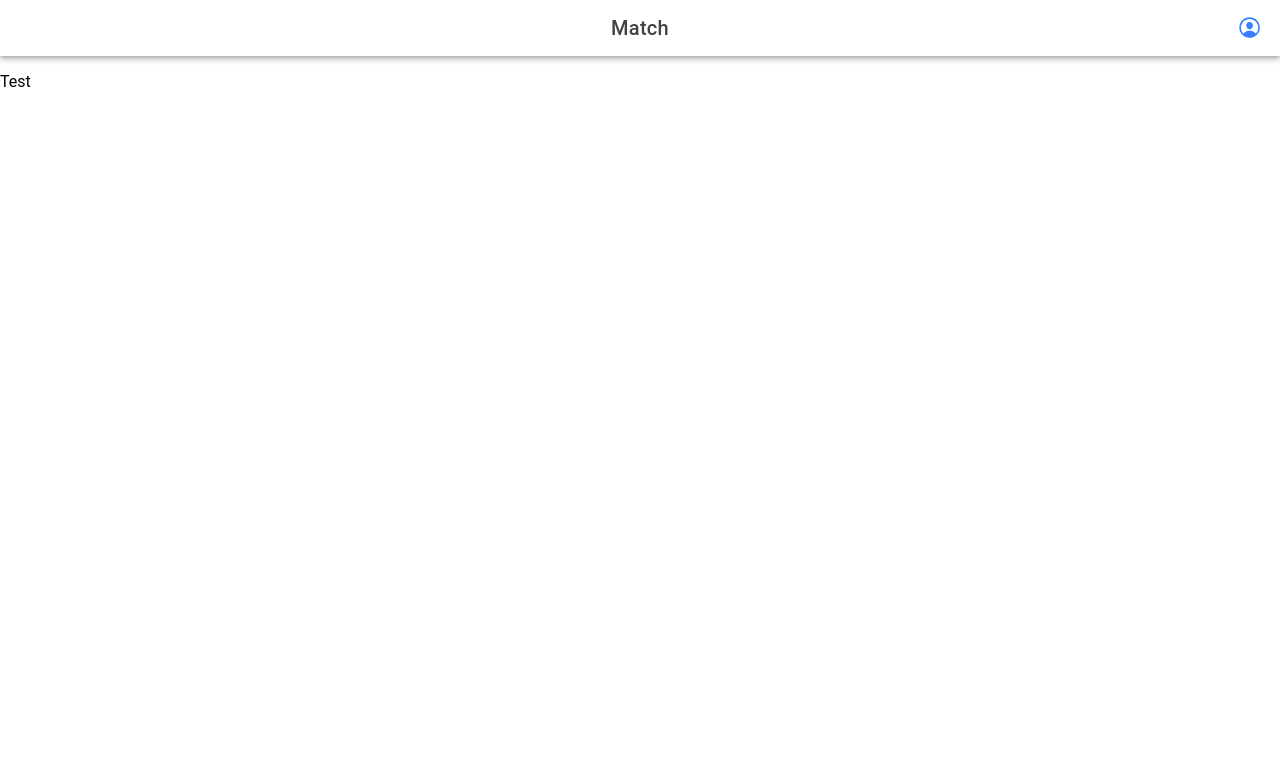
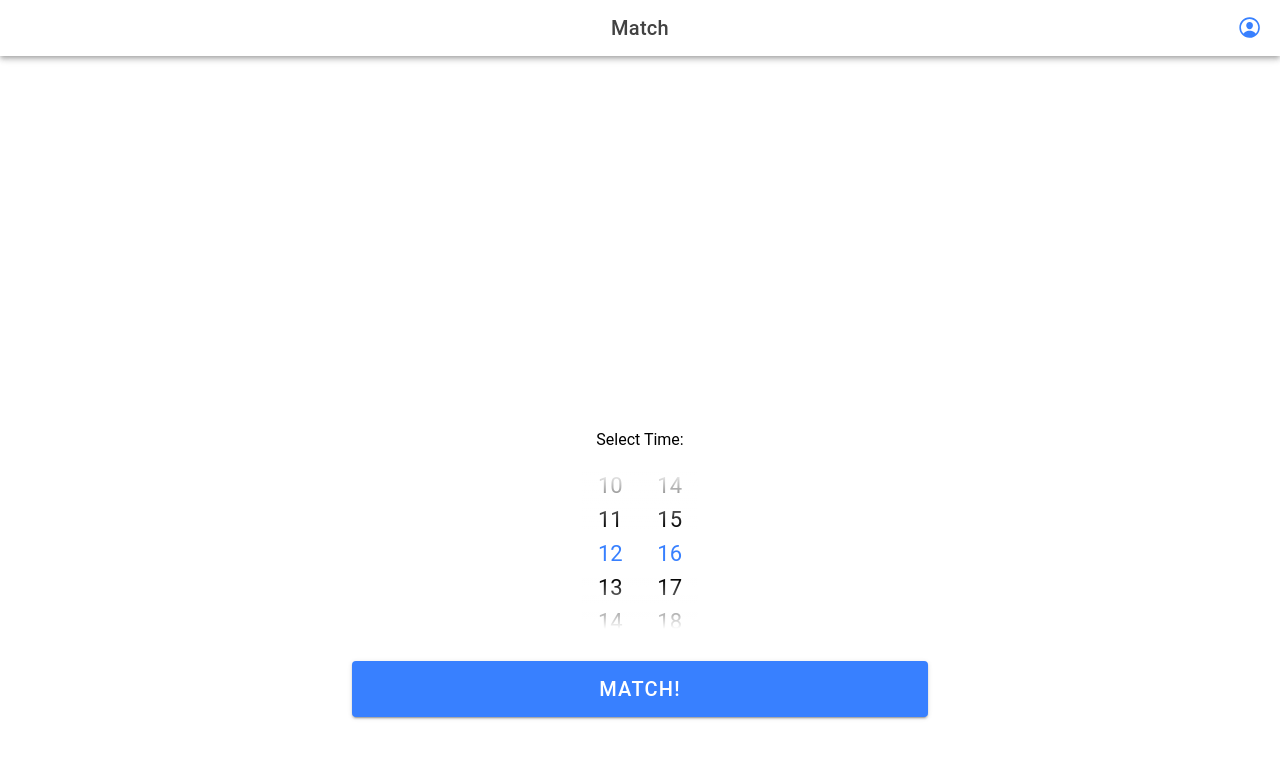
Before and after one commit to mostafa-elhaiany/DineDevine, a React (Vite) app in the folder DineDevineUI/: page /match in a window 1280 px wide. Shown: the top 758 px of the page. Built offline with nearby package versions, Linux system fonts and the light colour scheme.

Commit message:
MatchPage: Add Match Button and Datetime Picker

```diff
--- a/DineDevineUI/src/pages/MatchPage.css
+++ b/DineDevineUI/src/pages/MatchPage.css
@@ -5,3 +5,25 @@
 .invisible {
     visibility: hidden;
 }
+
+.grid {
+    display: grid;
+    height: 100%;
+    grid-template-rows: 50% auto auto auto 10%;
+}
+
+.grid-item {
+    display: flex;
+    align-items: center;
+    justify-content: center;
+}
+
+.match-button-section {
+    display: flex;
+    flex-direction: column;
+    align-items: center;
+}
+
+.match-button {
+    width: 45%;
+}
--- a/DineDevineUI/src/pages/MatchPage.tsx
+++ b/DineDevineUI/src/pages/MatchPage.tsx
@@ -1,7 +1,7 @@
 import React from 'react';
 import {
     IonButton, IonButtons,
-    IonContent,
+    IonContent, IonDatetime,
     IonHeader, IonIcon,
     IonPage,
     IonTitle,
@@ -28,7 +28,17 @@ const MatchPage: React.FC = () => {
                 </IonToolbar>
             </IonHeader>
             <IonContent fullscreen>
-                <p>Test</p>
+                <div className={"grid"}>
+                    <div className={"grid-item"}></div>
+                    <div className={"grid-item"}>Select Time:</div>
+                    <div className={"grid-item"}>
+                        <IonDatetime locale="de-DE" presentation="time" />
+                    </div>
+                    <div className={"match-button-section"}>
+                        <IonButton className={"match-button"} size="large">Match!</IonButton>
+                    </div>
+                    <div className={"grid-item"}></div>
+                </div>
             </IonContent>
         </IonPage>
     );
```
